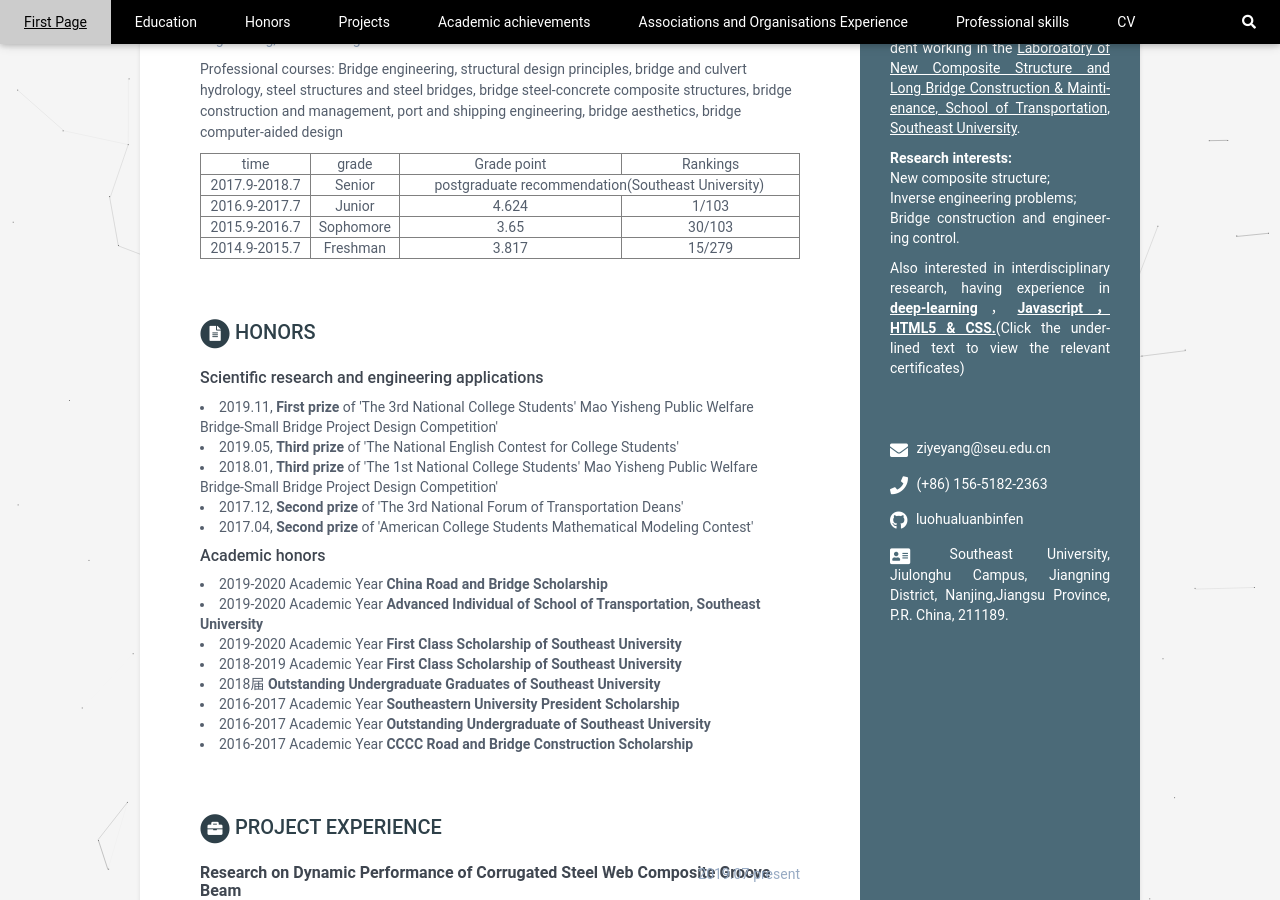
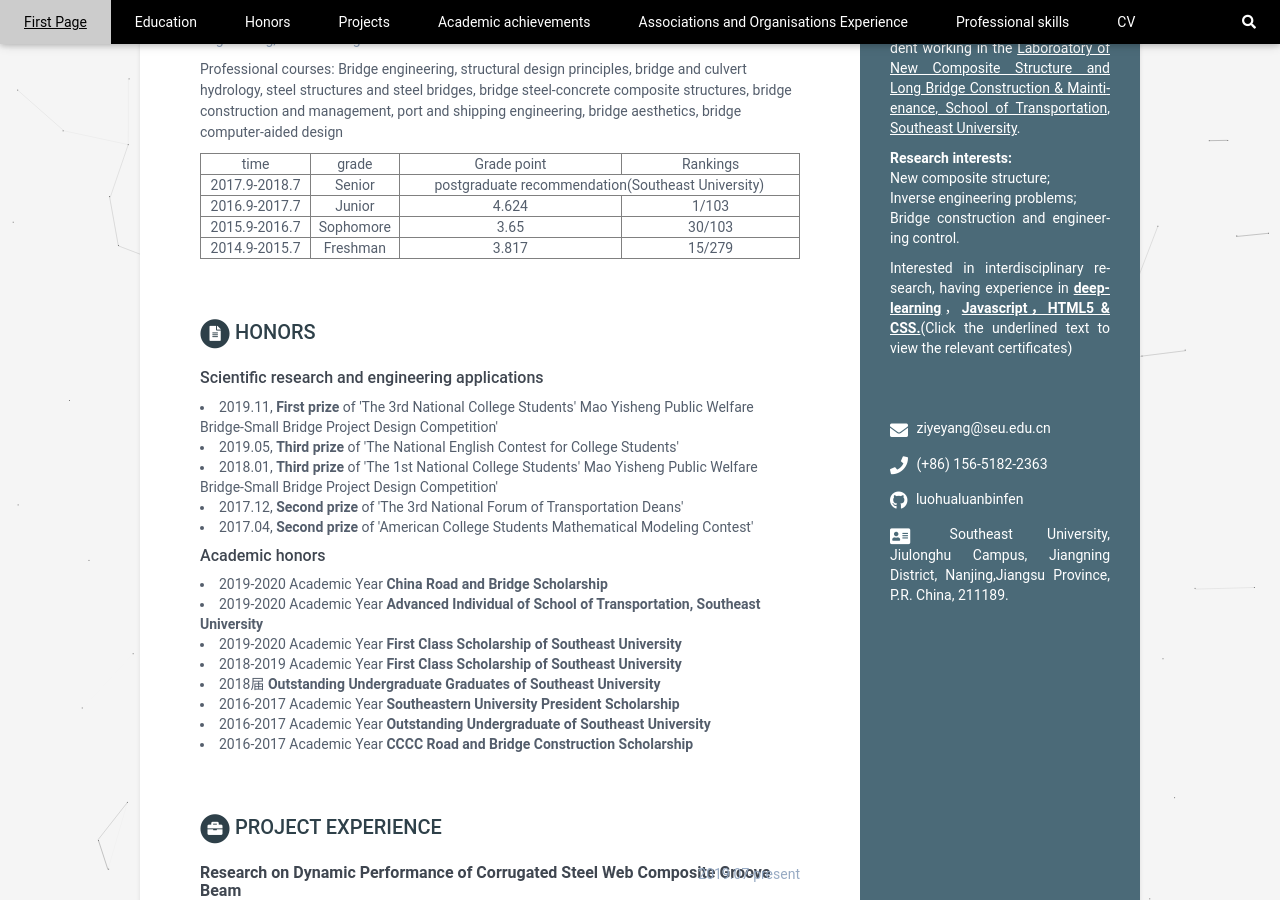
Before and after one commit to luohualuanbinfen/CV_EN, a Jekyll site: the page built from index.html, in a window 1280 px wide and 900 px high, scrolled down 353 px. Built offline with Jekyll 4.4.1, drawn with Linux system fonts in a browser that asks for light colours.

Commit message:
Update interests.html

```diff
--- a/_includes/interests.html
+++ b/_includes/interests.html
@@ -11,7 +11,7 @@
 
       <li>Greetings! I'm a third-year M.S. student working in the <u>Laboroatory of New Co&shy;mposite Structure and Long Bridge Construction & Mainti&shy;enance, School of Transportation, Southeast University</u>.</li>
       <li><b>Research interests:</b> </br>New composite structure;  </br>Inverse engineering problems; </br>Bridge construction and engi&shy;neering control.</li>
-      <li>Also interested in interdisci&shy;plinary research, having experience in <a href="https://coursera.org/share/d6cd0aa67e414c0a7ddf23db8758deae"><b><u>deep-learning</u></b></a>，<a href="https://coursera.org/share/cc9ef0a0042bf10c00a79bfb5cddb432"><b><u>Javascript，HTML5 & CSS.</u></b></a>(Click the underlined text to view the relevant certificates)</li>
+      <li>Interested in interdisciplinary research, having experience in <a href="https://coursera.org/share/d6cd0aa67e414c0a7ddf23db8758deae"><b><u>deep-learning</u></b></a>，<a href="https://coursera.org/share/cc9ef0a0042bf10c00a79bfb5cddb432"><b><u>Javascript，HTML5 & CSS.</u></b></a>(Click the underlined text to view the relevant certificates)</li>
 
     {% endfor %}
   </ul>
```
